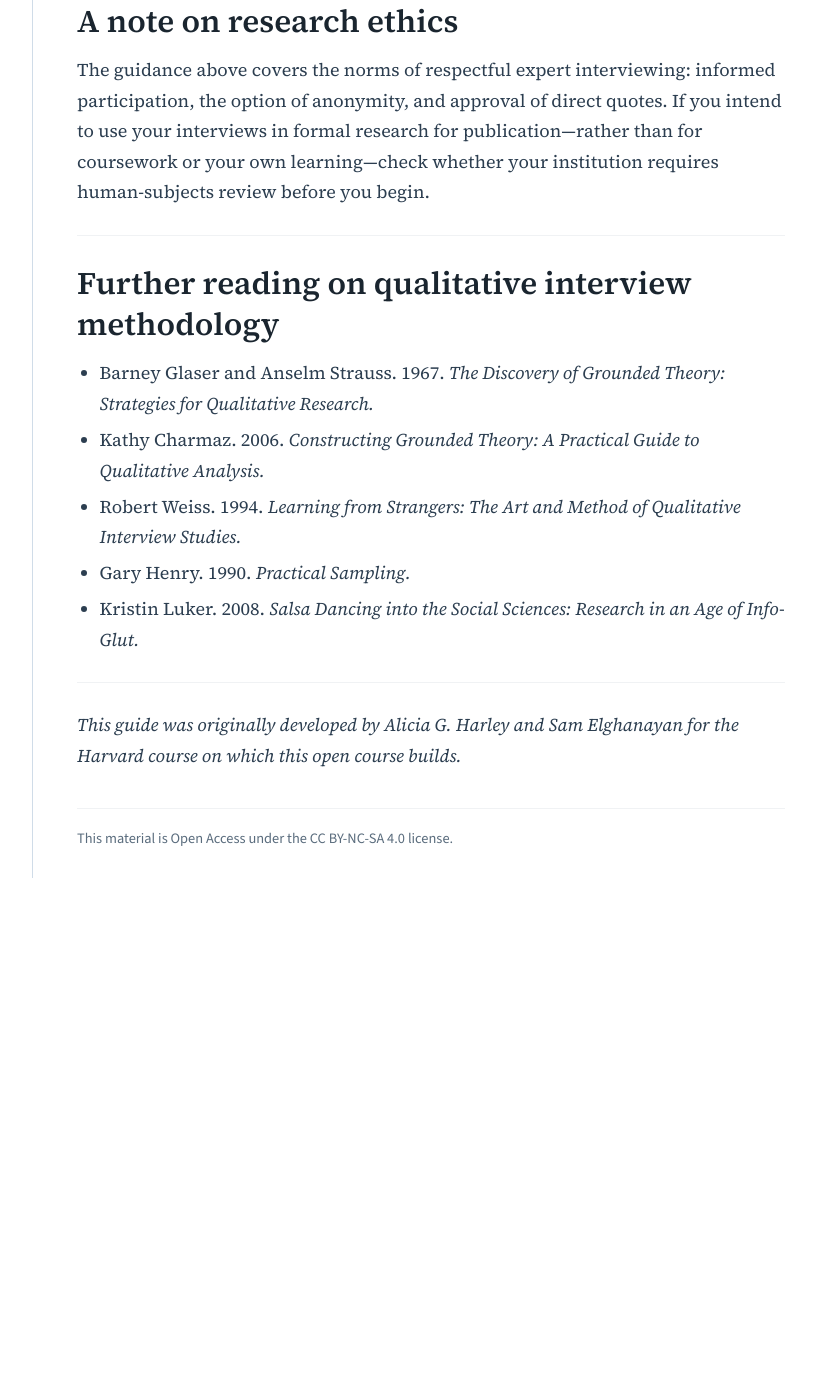
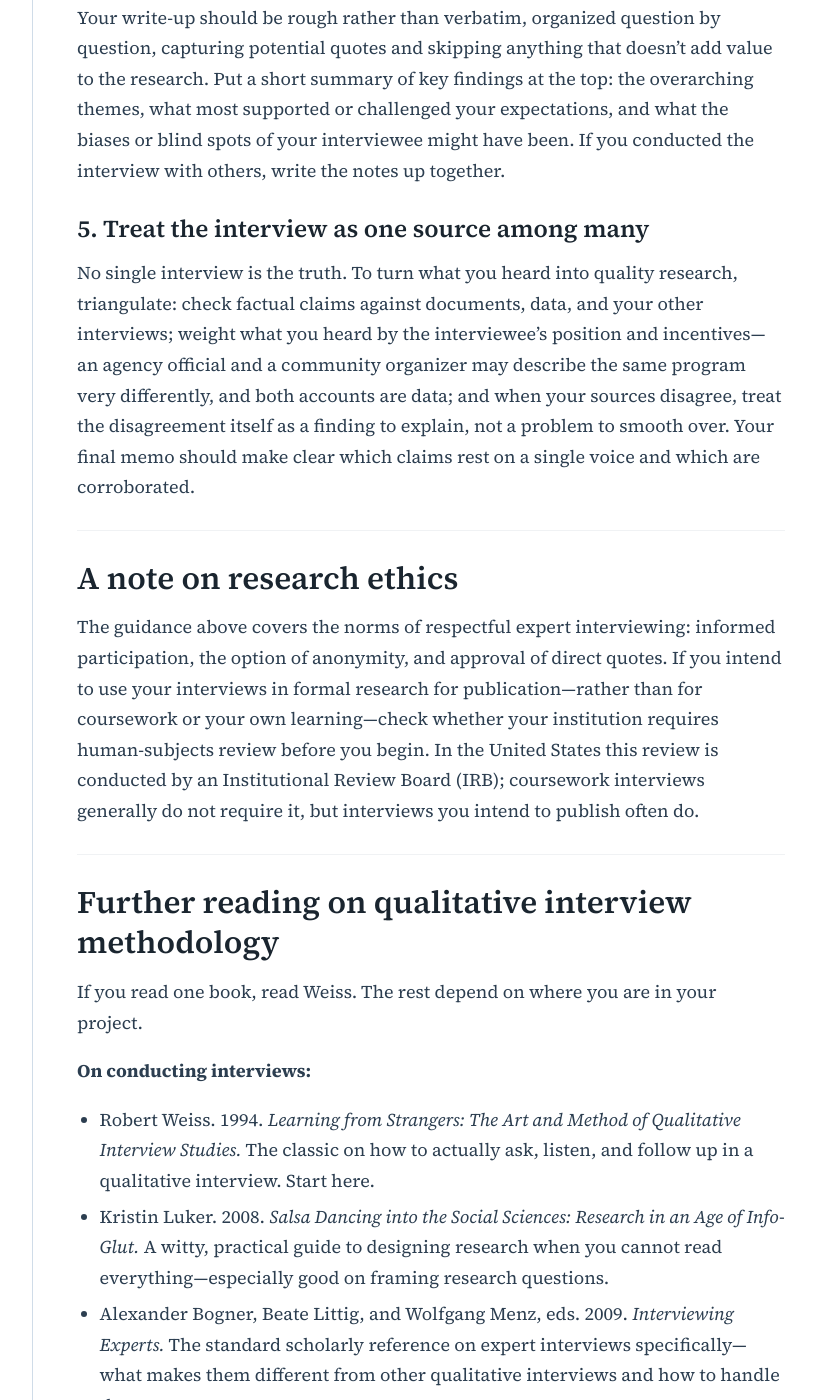
Before and after one commit to agharley/sustsci, a Jekyll site: the page built from course/course-library/student-cases/interview-guide.md, in a window 1280 px wide and 1400 px high, scrolled down 6256 px. Shown: the whole window, without its empty margins (329-1144 px from the left). Built offline with Jekyll 4.4.1, drawn with Linux system fonts in a browser that asks for light colours; before the commit the page ends 7161 px from its top, so only the background shows below that; some of the changed text lies outside the part shown.

Commit message:
course interview guide update
interview guide update course

```diff
--- a/course/course-library/student-cases/interview-guide.md
+++ b/course/course-library/student-cases/interview-guide.md
@@ -6,6 +6,8 @@
 # Conducting Expert Interviews: A Guide
 
 Expert interviews are the centerpiece of the [student cases](./). This guide walks you through the full arc of an interview: deciding why you are doing it, choosing who to talk to, reaching out, preparing, conducting the conversation, and writing it up afterward. It works whether you are taking the course on your own or with a class, and the skills it teaches—preparing for a conversation with someone who knows more than you do, listening well, and turning what you hear into analysis—will serve you far beyond this course.
+
+Prefer a printable version? Download the [one-page interview checklist (PDF)](expert-interview-checklist.pdf) to keep next to your laptop during the call.
 
 ---
 
@@ -59,7 +61,7 @@
 - Who you are
 - What your project is
 - Why you are reaching out to them specifically
-- How much of their time you are asking for (fifteen to twenty minutes is a reasonable request; many conversations will run longer once they get going)
+- How much of their time you are asking for (thirty minutes is a reasonable request—short enough to say yes to, long enough for a real conversation; many conversations will run longer once they get going, so leave room in your own schedule)
 - How you propose to meet (video call, phone, or in person—use whatever technology your interviewee is most comfortable with)
 
 Reach out earlier in your research rather than later; scheduling always takes longer than you expect. And do not be shy about contacting people who seem out of reach. You will be surprised, if you send a polite and informed email, how many people—even those quite senior in their fields and organizations—are happy to share what they know with a serious student.
@@ -76,7 +78,9 @@
 
 If you are working with others, decide roles in advance. We have found that two or (at most) three people is the right number for conducting a video-call interview. Share responsibilities—introductions, note-taking, time-keeping, question-asking—and designate a lead interviewer (which does not mean others cannot also ask questions).
 
-Then prepare a written interview guide. We like to think about interviews, and the guides that structure them, as hourglasses:
+Since most student interviews happen by video call, get the logistics right: test your recording setup in advance; keep your camera on; have your interview guide printed or on a second screen so you are not visibly reading off the call window; and don't rush to fill silences—a beat of quiet often prompts the interviewee to add the most interesting material.
+
+Then prepare a written interview guide. We like to think about interviews, and the guides that structure them, as hourglasses (a variant of the "hourglass sequence" described in Stewart and Cash's classic *Interviewing: Principles and Practices*):
 
 ![The hourglass method: start broad, get more detailed, zoom out again](../../images/hourglass.svg)
 <p class="figure-caption">The hourglass method for structuring an interview.</p>
@@ -105,22 +109,38 @@
 
 Then write up your notes—within 12 to 24 hours. It is amazing how fast we forget. Your write-up should be rough rather than verbatim, organized question by question, capturing potential quotes and skipping anything that doesn't add value to the research. Put a short summary of key findings at the top: the overarching themes, what most supported or challenged your expectations, and what the biases or blind spots of your interviewee might have been. If you conducted the interview with others, write the notes up together.
 
+### 5. Treat the interview as one source among many
+
+No single interview is the truth. To turn what you heard into quality research, triangulate: check factual claims against documents, data, and your other interviews; weight what you heard by the interviewee's position and incentives—an agency official and a community organizer may describe the same program very differently, and both accounts are data; and when your sources disagree, treat the disagreement itself as a finding to explain, not a problem to smooth over. Your final memo should make clear which claims rest on a single voice and which are corroborated.
+
 ---
 
 ## A note on research ethics
 
-The guidance above covers the norms of respectful expert interviewing: informed participation, the option of anonymity, and approval of direct quotes. If you intend to use your interviews in formal research for publication—rather than for coursework or your own learning—check whether your institution requires human-subjects review before you begin.
+The guidance above covers the norms of respectful expert interviewing: informed participation, the option of anonymity, and approval of direct quotes. If you intend to use your interviews in formal research for publication—rather than for coursework or your own learning—check whether your institution requires human-subjects review before you begin. In the United States this review is conducted by an Institutional Review Board (IRB); coursework interviews generally do not require it, but interviews you intend to publish often do.
 
 ---
 
 ## Further reading on qualitative interview methodology
 
-- Barney Glaser and Anselm Strauss. 1967. *The Discovery of Grounded Theory: Strategies for Qualitative Research.*
-- Kathy Charmaz. 2006. *Constructing Grounded Theory: A Practical Guide to Qualitative Analysis.*
-- Robert Weiss. 1994. *Learning from Strangers: The Art and Method of Qualitative Interview Studies.*
-- Gary Henry. 1990. *Practical Sampling.*
-- Kristin Luker. 2008. *Salsa Dancing into the Social Sciences: Research in an Age of Info-Glut.*
+If you read one book, read Weiss. The rest depend on where you are in your project.
+
+**On conducting interviews:**
+
+- Robert Weiss. 1994. *Learning from Strangers: The Art and Method of Qualitative Interview Studies.* The classic on how to actually ask, listen, and follow up in a qualitative interview. Start here.
+- Kristin Luker. 2008. *Salsa Dancing into the Social Sciences: Research in an Age of Info-Glut.* A witty, practical guide to designing research when you cannot read everything—especially good on framing research questions.
+- Alexander Bogner, Beate Littig, and Wolfgang Menz, eds. 2009. *Interviewing Experts.* The standard scholarly reference on expert interviews specifically—what makes them different from other qualitative interviews and how to handle them.
+
+**On choosing whom (and how many) to interview:**
+
+- Mario Luis Small. 2009. "'How Many Cases Do I Need?' On Science and the Logic of Case Selection in Field-Based Research." *Ethnography* 10(1): 5–38. A short article that will free you from worrying that a handful of interviews is "not enough data."
+- Gary Henry. 1990. *Practical Sampling.* For when you move toward the structured-survey end of the spectrum.
+
+**On analyzing what you collect:**
+
+- Kathy Charmaz. 2006. *Constructing Grounded Theory: A Practical Guide to Qualitative Analysis.* How to code interview notes and build theory from them, step by step.
+- Barney Glaser and Anselm Strauss. 1967. *The Discovery of Grounded Theory: Strategies for Qualitative Research.* The foundational statement of building theory up from qualitative data—read Charmaz first for the practical version.
 
 ---
 
-*This guide was originally developed by Alicia G. Harley and Sam Elghanayan for the Harvard course on which this open course builds.*
+*This guide was originally developed by Alicia G. Harley for the Harvard course on which this open course builds.*
```
Also changed, not shown: course/images/hourglass.svg, 1 other file.
